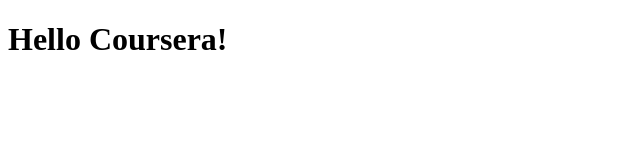
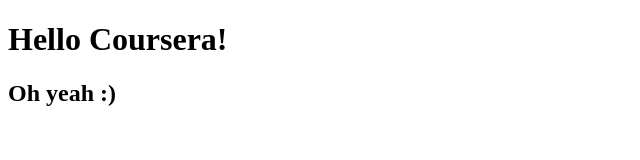
Before and after one commit to Stacy007/coursera-test1, a plain HTML site: page index.html in a window 1280 px wide. Shown: the whole page, without its empty margins (0-640 px from the left). Drawn offline with Linux system fonts and the light colour scheme.

Commit message:
small changes

```diff
--- a/index.html
+++ b/index.html
@@ -7,5 +7,6 @@
 </head>
 <body>
 <h1>Hello Coursera!</h1>
+<h2>Oh yeah :)</h2>
 </body>
 </html>
```
